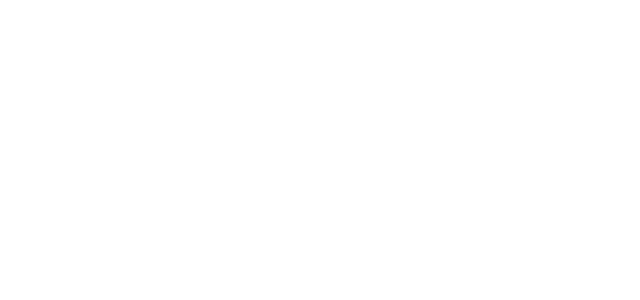
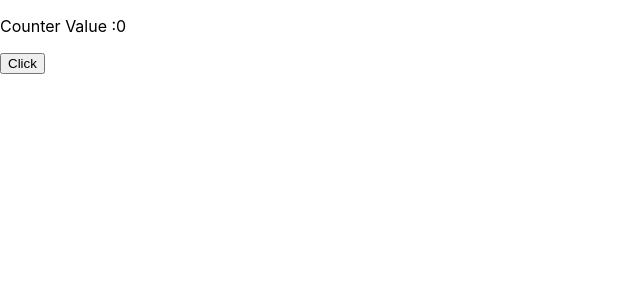
Before and after one commit to singh-sumit/ReactJs-Learn, a React (Create React App) app in the folder react-app-jmbo/: page /inc in a window 1280 px wide. Shown: the top 300 px of the page, without its empty margins (0-640 px from the left). Built offline with nearby package versions, Linux system fonts and the light colour scheme.

Commit message:
handled state in hooks

```diff
--- a/react-app-jmbo/src/router.js
+++ b/react-app-jmbo/src/router.js
@@ -6,6 +6,7 @@ import {
   Link
 } from "react-router-dom";
 import MyFirstHook from "./week-3/react-hook/firstReactHook";
+import CounterApp from "./week-3/react-hook/prevState";
 
 export default function RouteApp() {
   return (
@@ -16,6 +17,9 @@ export default function RouteApp() {
           <Route path="/firstHook">
             <MyFirstHook />
           </Route>
+          <Route path="/inc">
+            <CounterApp />
+          </Route>
         </Switch>
     </Router>
   );
--- a/react-app-jmbo/src/week-3/react-hook/firstReactHook.js
+++ b/react-app-jmbo/src/week-3/react-hook/firstReactHook.js
@@ -1,8 +1,33 @@
-import React from "react";
+import React, { useState } from "react";
 
 function MyFirstHook() {
-  return(
-       <div>My First Hook</div>
+  // declare state variable
+  const [counter, setCounter] = useState(0);
+  const [imgUrl, setImgUrl] = useState('https://www.bra.org/wp-content/uploads/guide-glass-lightbulb.jpg');
+  const [isLightOn, setIsLightOn]=useState(false);
+
+  function handleLight(){
+    if(isLightOn){
+      //display off image
+      setImgUrl('https://www.bra.org/wp-content/uploads/guide-glass-lightbulb.jpg');
+    }else{
+      //display on image
+      setImgUrl('https://static3.depositphotos.com/1004468/179/v/600/depositphotos_1799575-stock-illustration-lightbulb.jpg');
+    }
+    //reverse switch
+    setIsLightOn(!isLightOn);
+  }
+  return (
+    <div>
+      <div>My First Hook</div>
+      <div>
+        Counter :{counter}
+        <button onClick={()=> setCounter(counter+1)}>Click</button><br />
+        <img src={imgUrl} style={{width: '30%'}} onClick={()=>handleLight()}></img>
+
+      </div>
+
+    </div>
   );
 }
 
--- /dev/null
+++ b/react-app-jmbo/src/week-3/react-hook/prevState.js
@@ -0,0 +1,23 @@
+import React,{Component} from 'react';
+
+export default class CounterApp extends Component{
+    constructor(props){
+        super(props);
+        this.state ={
+            counter : 0
+        }
+    }
+    handleIncrement=()=>{
+        this.setState(prevstate=>({
+            counter : prevstate.counter +1
+        }))
+    }
+    render(){
+        return (
+            <div>
+                <p>Counter Value :{this.state.counter}</p>
+                <button onClick={this.handleIncrement}>Click</button>
+            </div>
+        )
+    }
+}
```
Also changed, not shown: 1 other file (tests, documents, lock files or other folders).
